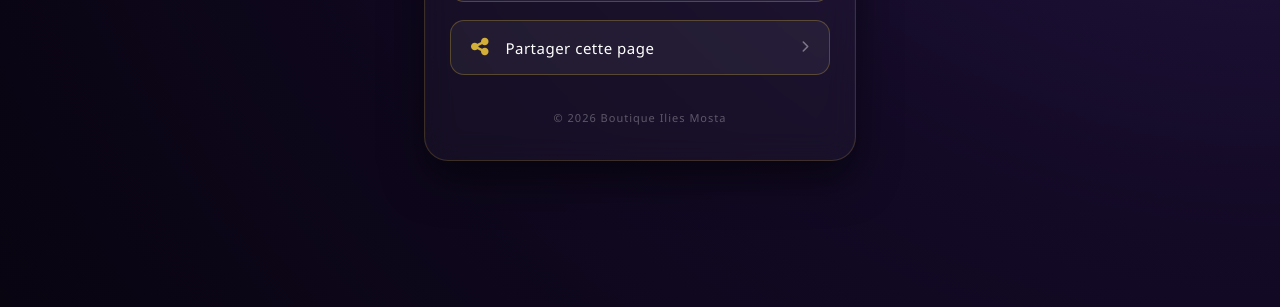
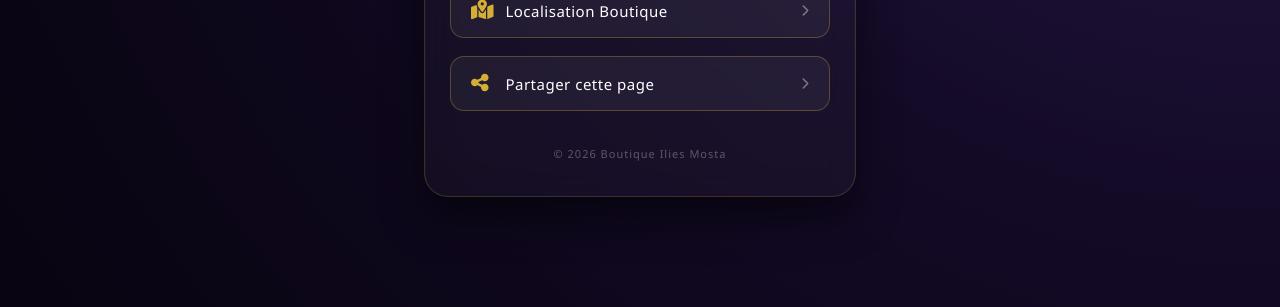
Before and after one commit to b-i-mosta/b-i-mosta.github.io, a plain HTML site: page index.html in a window 1280 px wide. Shown: the part 533-840 px from the top of the page. Drawn offline with Linux system fonts and the light colour scheme.

Commit message:
Update index.html

```diff
--- a/index.html
+++ b/index.html
@@ -146,13 +146,19 @@
                 <i class="fa-solid fa-chevron-right arrow-icon"></i>
             </a>
 
-            <!-- LIEN WHATSAPP (Format international configuré pour l'Algérie) -->
+            <!-- LIEN WHATSAPP -->
             <a href="https://wa.me/213667969368" class="btn-link" target="_blank">
                 <span><i class="fa-brands fa-whatsapp"></i> Contactez-nous sur WhatsApp</span>
                 <i class="fa-solid fa-chevron-right arrow-icon"></i>
             </a>
 
-            <!-- Bouton Partager interactif -->
+            <!-- NOUVEAU BOUTON GOOGLE MAPS -->
+            <a href="https://maps.app.goo.gl/A9d9VK6ECFS1rGKw9" class="btn-link" target="_blank">
+                <span><i class="fa-solid fa-map-location-dot"></i> Localisation Boutique</span>
+                <i class="fa-solid fa-chevron-right arrow-icon"></i>
+            </a>
+
+            <!-- Bouton Partager -->
             <a href="#" class="btn-link" id="shareBtn">
                 <span><i class="fa-solid fa-share-nodes"></i> Partager cette page</span>
                 <i class="fa-solid fa-chevron-right arrow-icon"></i>
```
